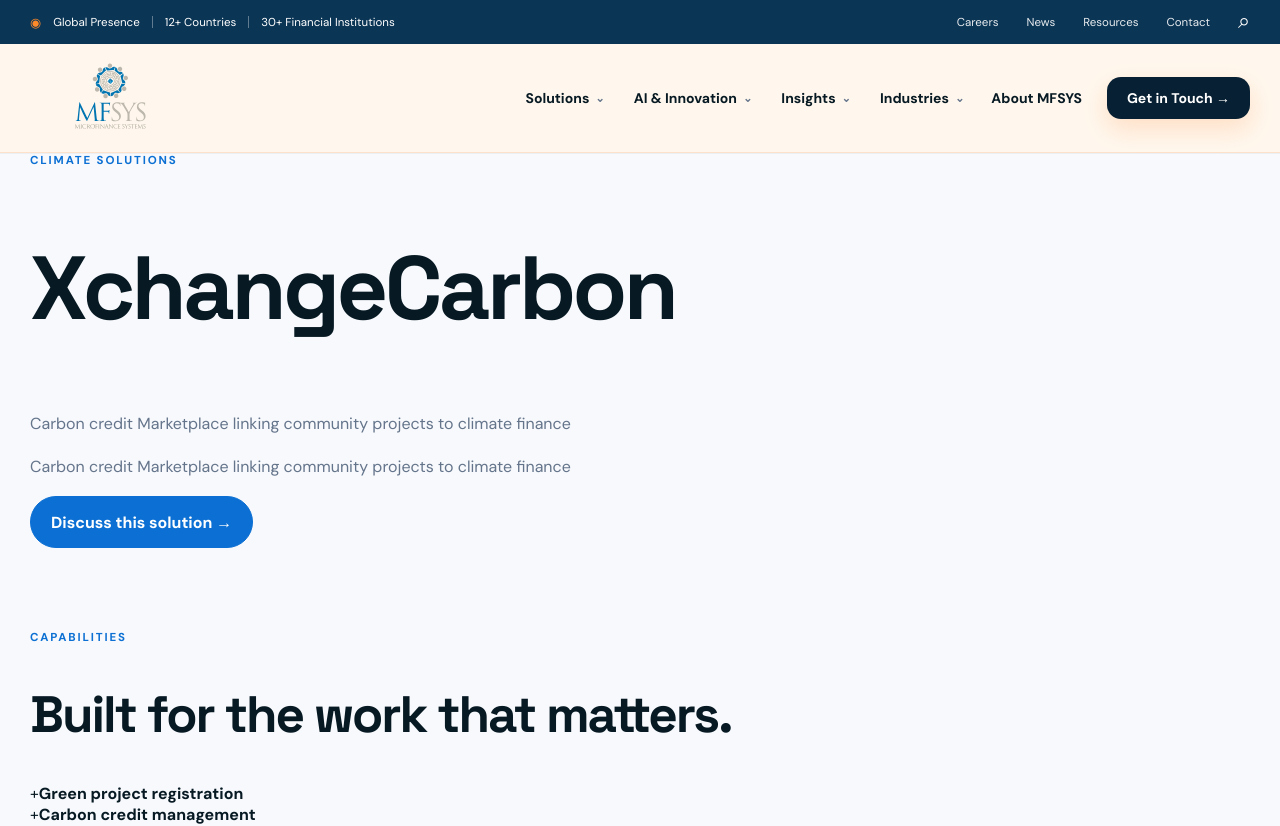
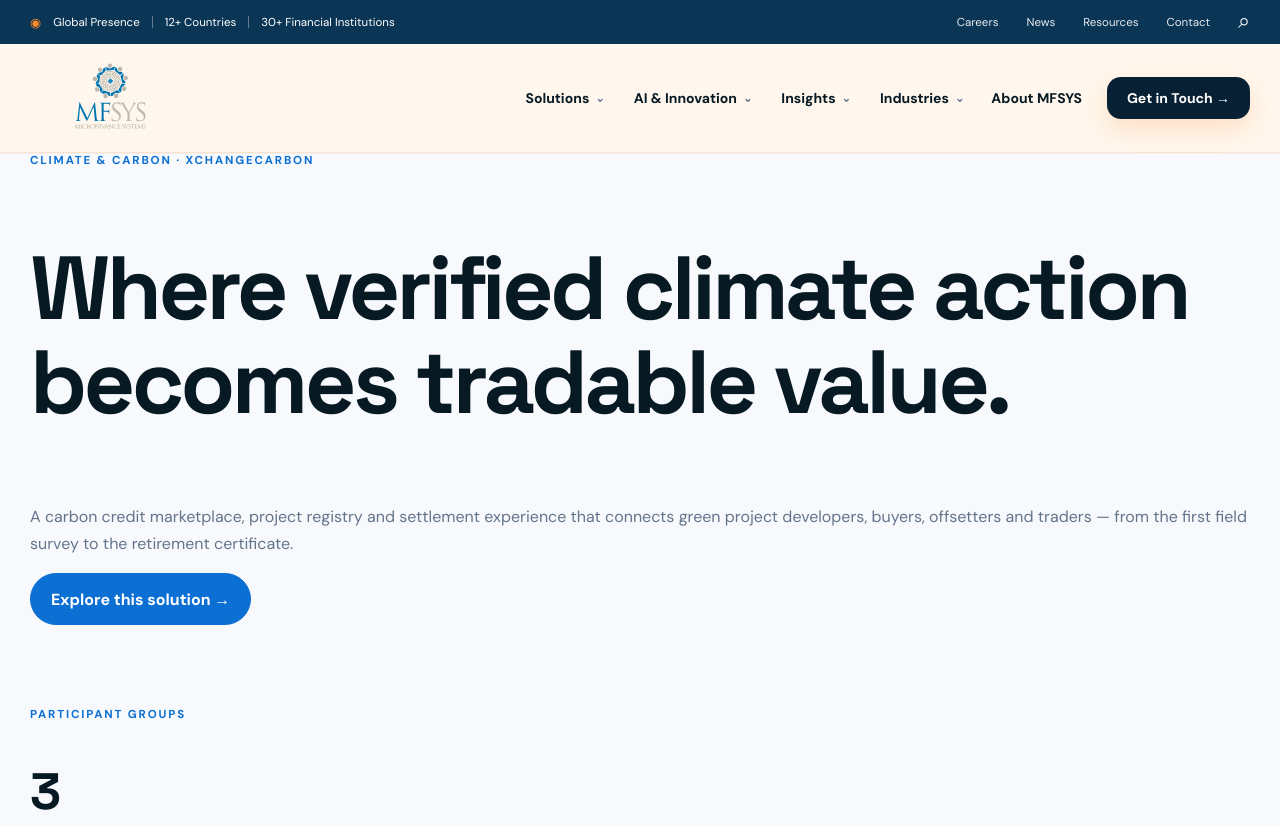
Before and after one commit to ali-mfsys/mfsys-website, a Next.js app: page /products/xchangecarbon in a window 1280 px wide. Shown: the top 826 px of the page. Built offline with nearby package versions, Linux system fonts and the light colour scheme.

Commit message:
Replace xchangecarbon generic product page with brochure-grounded experience

```diff
--- a/app/products/xchangecarbon/page.tsx
+++ b/app/products/xchangecarbon/page.tsx
@@ -1,5 +1,4 @@
 import type { Metadata } from "next";
-import ProductPage from "../../../components/ProductPage";import {productData} from "../../../lib/product-data";
-export const metadata: Metadata = { title: "XchangeCarbon | MFSYS", description: "A digital carbon ecosystem connecting green projects, MRV, carbon-credit computation and marketplace participants.", alternates: { canonical: "/products/xchangecarbon" }, openGraph: { title: "XchangeCarbon | MFSYS", description: "A digital carbon ecosystem connecting green projects, MRV, carbon-credit computation and marketplace participants.", url: "https://mfsys.ca/products/xchangecarbon" } };
-
-export default function Page(){return <ProductPage product={productData.find(x=>x.name==="XchangeCarbon")!}/>}
+import BrochureExperience from "../../../components/BrochureExperience";
+export const metadata: Metadata = {title:"XchangeCarbon | MFSYS",description:"Carbon marketplace connecting project registration, digital MRV, independent verification, trading and retirement.",alternates:{canonical:"/products/xchangecarbon"}};
+export default function Page(){return <BrochureExperience kind="xchangecarbon"/>;}
```
